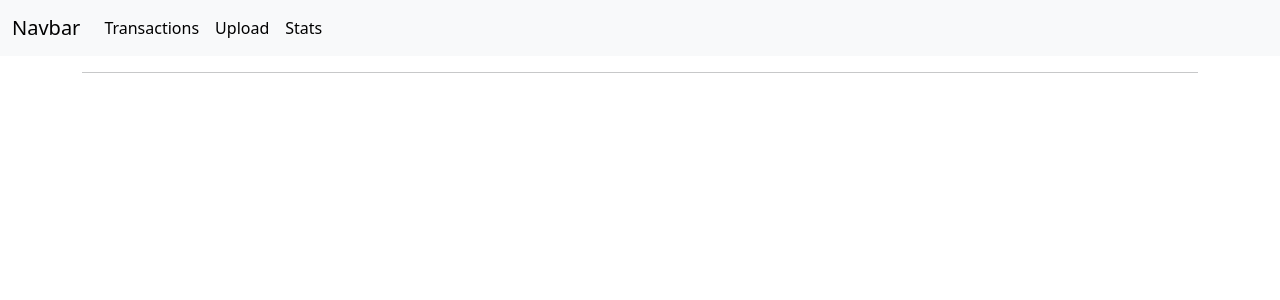
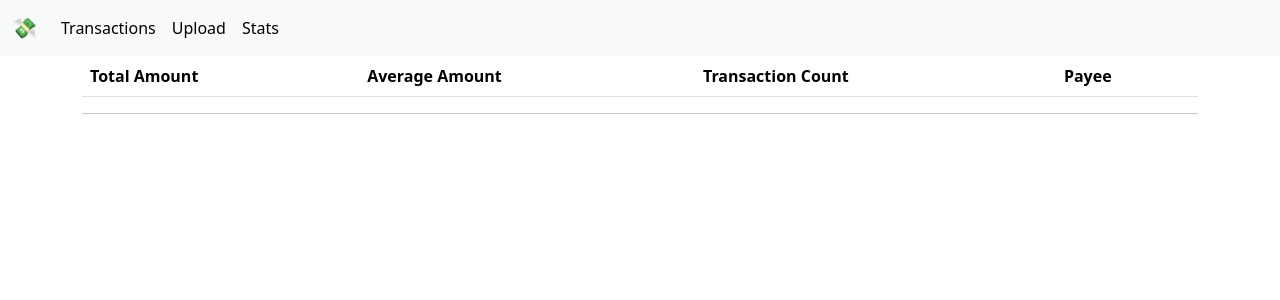
Before and after one commit to iokiwi/moneyapp, a Django app: page /stats in a window 1280 px wide. Shown: the top 300 px of the page. Run offline with Django 4.2, Linux system fonts and the light colour scheme; data that the repository does not hold is empty.

Commit message:
Filter by payee

```diff
--- a/moneyapp/templates/moneyapp/_nav.html
+++ b/moneyapp/templates/moneyapp/_nav.html
@@ -2,7 +2,7 @@
 
 <nav class="navbar navbar-expand-lg bg-body-tertiary">
   <div class="container-fluid">
-    <a class="navbar-brand" href="#">Navbar</a>
+    <a class="navbar-brand" href="{% url 'home' %}">💸</a>
     <button class="navbar-toggler" type="button" data-bs-toggle="collapse" data-bs-target="#navbarSupportedContent" aria-controls="navbarSupportedContent" aria-expanded="false" aria-label="Toggle navigation">
       <span class="navbar-toggler-icon"></span>
     </button>
@@ -12,7 +12,7 @@
           <a class="nav-link active" aria-current="page" href="{% url 'transactions:index' %}">Transactions</a>
         </li>
         <li class="nav-item">
-          <a class="nav-link active" aria-current="page" href="{% url 'transactions:upload' %}">Upload</a>
+          <a class="nav-link active" aria-current="page" href="{% url 'transactions:import' %}">Upload</a>
         </li>
         <li class="nav-item">
           <a class="nav-link active" aria-current="page" href="{% url 'transactions:stats' %}">Stats</a>
--- a/moneyapp/urls.py
+++ b/moneyapp/urls.py
@@ -19,6 +19,6 @@ from django.urls import path
 from django.urls import include
 
 urlpatterns = [
-    path('', include('transactions.urls')),
+    path('', include('transactions.urls'), name="home"),
     path('admin/', admin.site.urls),
 ]
--- a/requirements.txt
+++ b/requirements.txt
@@ -1,2 +1,3 @@
 Django >= 4.2.1
 ofxparse >= 0.21
+python-dotenv >= 1.0.0
--- a/transactions/__init__.py
+++ b/transactions/__init__.py
@@ -0,0 +1 @@
+default_app_config = 'transactions.apps.TransactionsAppConfig'
--- a/transactions/templates/transactions/stats.html
+++ b/transactions/templates/transactions/stats.html
@@ -5,10 +5,18 @@
 
 <div class="container">
     <table class="table">
+        <tr>
+            <th>Total Amount</th>
+            <th>Average Amount</th>
+            <th>Transaction Count</th>
+            <th>Payee</th>
+        </tr>
     {% for result in results %}
         <tr>
           <td>{{ result.total_amount|floatformat:2 }}</td>
-          <td>{{ result.payee }}</td>
+          <td>{{ result.average_amount|floatformat:2 }}</td>
+          <td>{{ result.transaction_count }}</td>
+          <td><a href="{% url 'transactions:index' %}?payee={{result.payee|urlencode}}">{{ result.payee }}</a></td>
         </tr>
     {% endfor %}
     </table>
--- a/transactions/urls.py
+++ b/transactions/urls.py
@@ -6,7 +6,8 @@ app_name = "transactions"
 urlpatterns = [
     path("stats", views.StatsView.as_view(), name="stats"),
     path("", views.IndexView.as_view(), name="index"),
-    path("upload/", views.upload, name="upload")
+    path("upload", views.upload, name="import"),
+    # path("filter", views.TransactionFilterView.as_view(), name="filter")
     # path("<int:pk>/", views.DetailView.as_view(), name="detail"),
     # path("<int:pk>/results/", views.ResultsView.as_view(), name="results"),
     # path("<int:question_id>/vote/", views.vote, name="vote"),
--- a/transactions/views.py
+++ b/transactions/views.py
@@ -1,7 +1,8 @@
+from typing import Any, Dict
 from django.shortcuts import render
 from django.urls import reverse
 from django.views import generic
-from django.db.models import Sum
+from django.db.models import Sum, Count, Avg
 from django.http import HttpResponseRedirect
 from django.db import IntegrityError
 from django.contrib import messages
@@ -10,15 +11,36 @@ from ofxparse import OfxParser
 
 from .models import Transaction
 
-# class AccountsIndexView(generic.ListView):
-#     pass
 
-class IndexView(generic.ListView):
+class IndexView(generic.TemplateView):
     template_name = "transactions/index.html"
     context_object_name = "transactions"
 
-    def get_queryset(self):
-        return Transaction.objects.order_by("date")[:25]
+    def get_context_data(self, **kwargs: Any) -> Dict[str, Any]:
+        context = super().get_context_data(**kwargs)
+        transactions = Transaction.objects.all()
+
+        if "payee" in self.request.GET:
+            transactions = transactions.filter(payee=self.request.GET["payee"])
+
+        if "transaction_type" in self.request.GET:
+            transactions = transactions.filter(
+                payee=self.request.GET["transaction_type"]
+            )
+
+        context["transactions"] = transactions.order_by("date")
+
+        context["transactions_total"] = transactions.aggregate(Sum("amount"))[
+            "amount__sum"
+        ]
+        context["transactions_mean"] = transactions.aggregate(Avg("amount"))[
+            "amount__avg"
+        ]
+        context["transactions_count"] = transactions.aggregate(Count("amount"))[
+            "amount__count"
+        ]
+
+        return context
 
 
 class StatsView(generic.ListView):
@@ -26,34 +48,47 @@ class StatsView(generic.ListView):
     context_object_name = "results"
 
     def get_queryset(self):
-        return Transaction.objects.values('payee').annotate(total_amount=Sum('amount')).order_by('total_amount')
+        # return Transaction.objects.values('payee').annotate(total_amount=Sum('amount')).order_by('total_amount')
+        # Get the number of transactions per payee as well as the sum
+
+        return (
+            Transaction.objects.filter(transaction_type="debit")
+            .values("payee")
+            .annotate(
+                total_amount=Sum("amount"),
+                average_amount=Avg("amount"),
+                transaction_count=Count("payee"),
+            )
+            .order_by("total_amount")
+        )
 
 
 def upload(request):
-
     if request.method == "GET":
         return render(request, "transactions/upload.html", {})
 
     if request.method == "POST":
         if request.FILES.get("file") is None:
             messages.error(request, "No file uploaded")
-            return HttpResponseRedirect(reverse("transactions:upload"))
+            return HttpResponseRedirect(reverse("transactions:import"))
 
         ofx = OfxParser.parse(request.FILES["file"])
 
         account = ofx.account
-        print({
-            "account_id": account.account_id,
-            "account_type": account.account_type,
-            "branch_id": account.branch_id,
-            "curdef": account.curdef,
-            "institution": account.institution,
-            "number": account.number,
-            "routing_number": account.routing_number,
-            #  ,"statement": account.statement
-            "type": account.type,
-            "warnings": account.warnings,
-        })
+        print(
+            {
+                "account_id": account.account_id,
+                "account_type": account.account_type,
+                "branch_id": account.branch_id,
+                "curdef": account.curdef,
+                "institution": account.institution,
+                "number": account.number,
+                "routing_number": account.routing_number,
+                #  ,"statement": account.statement
+                "type": account.type,
+                "warnings": account.warnings,
+            }
+        )
 
         rows_imported = 0
         duplicate_rows = 0
@@ -70,16 +105,19 @@ def upload(request):
                     memo=t.memo,
                     sic=t.sic,
                     mcc=t.mcc,
-                    checknum=t.checknum
+                    checknum=t.checknum,
                 )
                 transaction.save()
                 rows_imported += 1
             except IntegrityError as e:
                 duplicate_rows += 1
-                # pass
 
-        messages.success(request, "{}/{} transactions imported. {} duplicate transactions skipped.".format(
-            rows_imported, len(account.statement.transactions), duplicate_rows))
+        messages.success(
+            request,
+            "{}/{} transactions imported. {} duplicate transactions skipped.".format(
+                rows_imported, len(account.statement.transactions), duplicate_rows
+            ),
+        )
 
         # print(rows_imported, "/", len(ofx.account.statement.transactions))
-        return HttpResponseRedirect(reverse("transactions:upload"))
+        return HttpResponseRedirect(reverse("transactions:import"))
```
Also changed, not shown: moneyapp/settings.py (+12 -2 lines), transactions/apps.py (+12 -0 lines), transactions/models.py (+3 -4 lines), transactions/templates/transactions/index.html (+28 -3 lines), transactions/templates/transactions/upload.html (+4 -4 lines), 1 other file.
